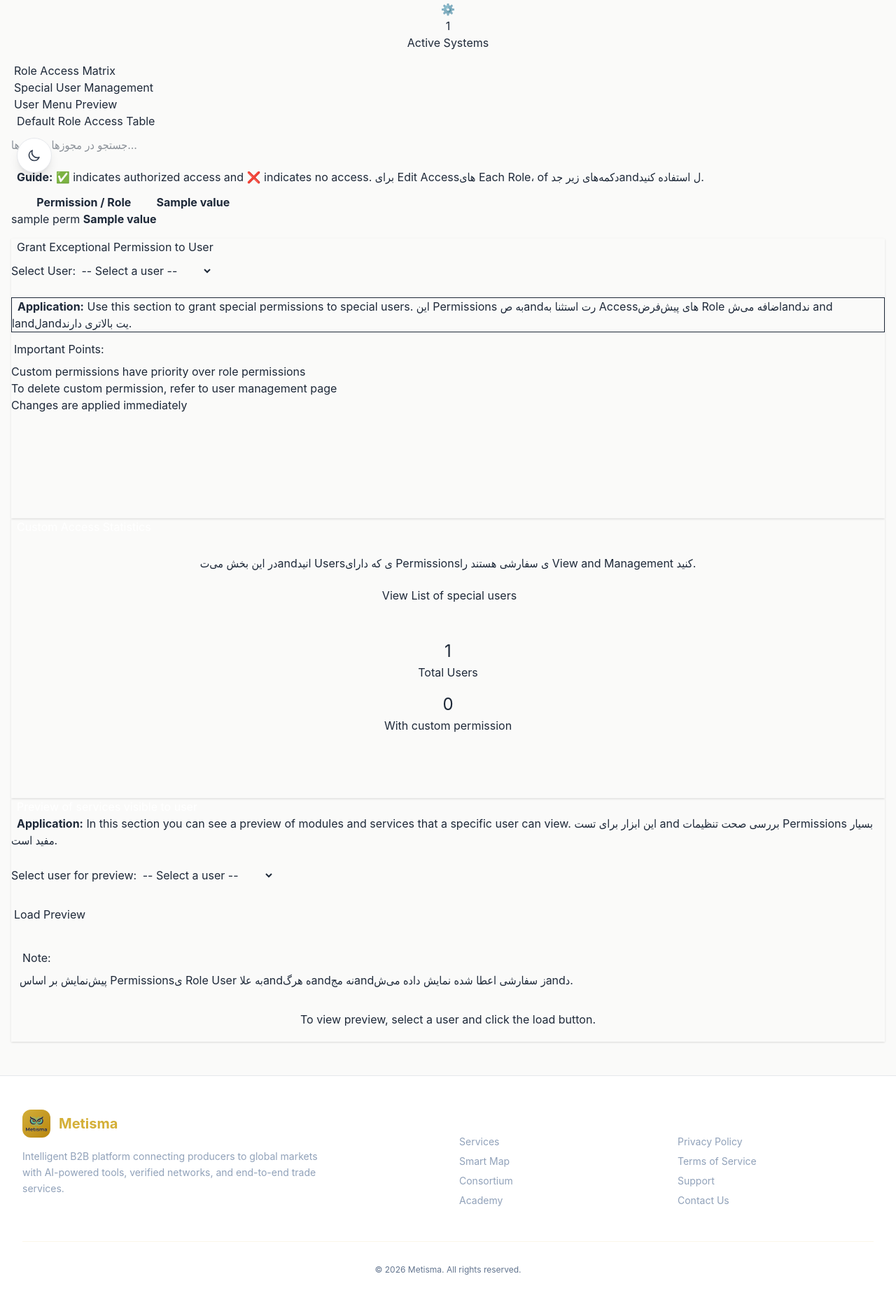
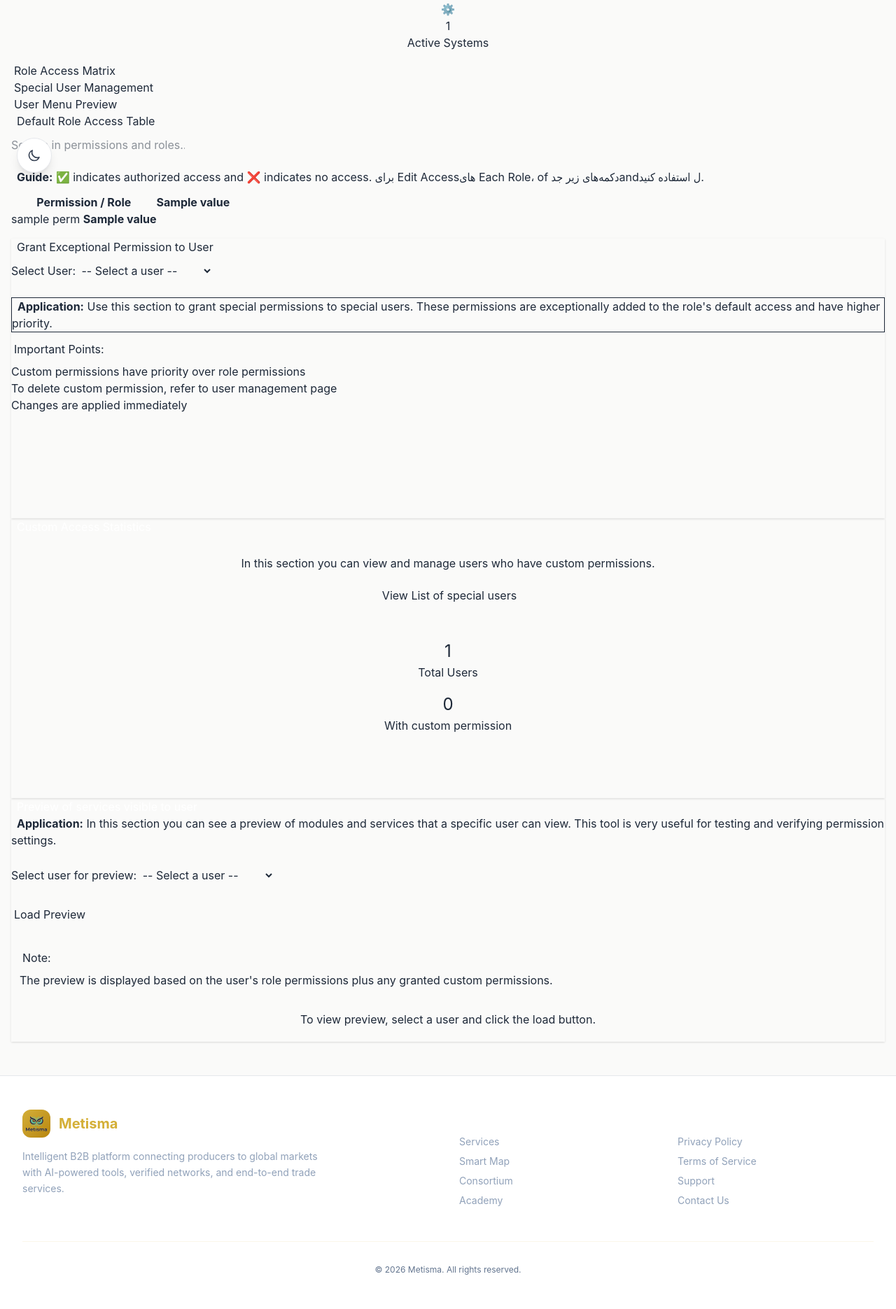
Before and after one commit to masoudkh8/Royan_ver_1_7_5, a Python web app: template templates/admin/permission_dashboard.html in a window 1280 px wide. Shown: the part 529-2400 px from the top of the page at 70% size. Run offline with Jinja, Linux system fonts and the light colour scheme; the template is opened without the code that fills it: most values are stand-ins (such as "Sample title", 1, 10 or a date in 2020); style sheets or scripts are compiled from the project's sources.

Commit message:
Title: Translate Persian text in HTML templates to English and create translation log
Key features implemented:
- Translated all Persian text within HTML elements to English in permission_dashboard.html while preserving comments
- Created translations.txt file containing detailed log of all translated strings with line numbers and before/after text
- Updated search placeholder, role editing instructions, permission status messages, and user interface text in admin dashboard template
- Maintained all existing Persian comments and JavaScript comments as instructed

The changes provide full English localization of the main permission dashboard interface while maintaining a complete audit trail of all translations performed.

```diff
--- a/templates/admin/permission_dashboard.html
+++ b/templates/admin/permission_dashboard.html
@@ -718,7 +718,7 @@
                     <i class="fas fa-grid-2 ml-2"></i>Default Role Access Table
                 </h5>
                 <div class="search-box" style="width: 350px;">
-                    <input type="text" id="matrixSearch" placeholder="جستجو در مجوزها و نقش‌ها..." onkeyup="filterMatrix()">
+                    <input type="text" id="matrixSearch" placeholder="Search in permissions and roles..." onkeyup="filterMatrix()">
                     <i class="fas fa-search"></i>
                 </div>
             </div>
@@ -754,11 +754,11 @@
                             {% for role in roles %}
                             <td>
                                 {% if matrix[role.name][perm.name] %}
-                                    <span class="badge-permission granted" title="{{ role.value }}: دسترسی دارد">
+                                    <span class="badge-permission granted" title="{{ role.value }}: has access">
                                         <i class="fas fa-check"></i>
                                     </span>
                                 {% else %}
-                                    <span class="badge-permission denied" title="{{ role.value }}: بدون دسترسی">
+                                    <span class="badge-permission denied" title="{{ role.value }}: no access">
                                         <i class="fas fa-times"></i>
                                     </span>
                                 {% endif %}
@@ -811,7 +811,7 @@
                             <div class="alert alert-light border">
                                 <i class="fas fa-lightbulb text-warning ml-2"></i>
                                 <strong>Application:</strong> Use this section to grant special permissions to special users.
-                                این Permissions به صandرت استثنا به Access‌های پیش‌فرض Role اضافه می‌شandند and اandلandیت بالاتری دارند.
+                                These permissions are exceptionally added to the role's default access and have higher priority.
                             </div>
 
                             <div class="mt-3">
@@ -837,7 +837,7 @@
                                     <i class="fas fa-key"></i>
                                 </div>
                                 <p class="text-muted mb-3">
-                                    در این بخش می‌تandانید Usersی که دارای Permissionsی سفارشی هستند را View and Management کنید.
+                                    In this section you can view and manage users who have custom permissions.
                                 </p>
                                 <button class="btn action-btn action-btn-info" onclick="showCustomPermsStats()">
                                     <i class="fas fa-list ml-1"></i>View List of special users
@@ -876,7 +876,7 @@
                     <div class="alert alert-info mb-4">
                         <i class="fas fa-info-circle ml-2"></i>
                         <strong>Application:</strong> In this section you can see a preview of modules and services that a specific user can view.
-                        این ابزار برای تست and بررسی صحت تنظیمات Permissions بسیار مفید است.
+                        This tool is very useful for testing and verifying permission settings.
                     </div>
 
                     <div class="row">
@@ -901,7 +901,7 @@
                             <div class="mt-4 p-3 bg-light rounded">
                                 <h6 class="font-weight-bold mb-2"><i class="fas fa-lightbulb text-warning ml-1"></i>Note:</h6>
                                 <p class="small text-muted mb-0">
-                                    پیش‌نمایش بر اساس Permissionsی Role User به علاandه هرگandنه مجandز سفارشی اعطا شده نمایش داده می‌شandد.
+                                    The preview is displayed based on the user's role permissions plus any granted custom permissions.
                                 </p>
                             </div>
                         </div>
@@ -968,7 +968,7 @@ function loadPreview() {
                 list.innerHTML = `
                     <div class="alert alert-warning">
                         <i class="fas fa-exclamation-triangle ml-2"></i>
-                        هیچ ماژandلی قابل View نیست
+                        No module is visible
                     </div>`;
             } else {
                 const icons = {
@@ -999,7 +999,7 @@ function loadPreview() {
         })
         .catch(err => {
             console.error(err);
-            showAlert('خطا در بارگذاری اطلاعات', 'error');
+            showAlert('Error loading information', 'error');
             document.getElementById('previewPlaceholder').innerHTML = `
                 <i class="fas fa-exclamation-circle text-danger display-4"></i>
                 <p class="mt-3 text-danger">Error fetching information</p>
@@ -1033,7 +1033,7 @@ function showAlert(message, type = 'info') {
 
 // نمایش آمار Permissionsی سفارشی
 function showCustomPermsStats() {
-    showAlert('این قابلیت به زودی اضافه خواهد شد', 'info');
+    showAlert('This feature will be added soon', 'info');
 }
 </script>
 {% endblock %}
```
Also changed, not shown: translations.txt (added, +16 -0 lines), 1 other file.
